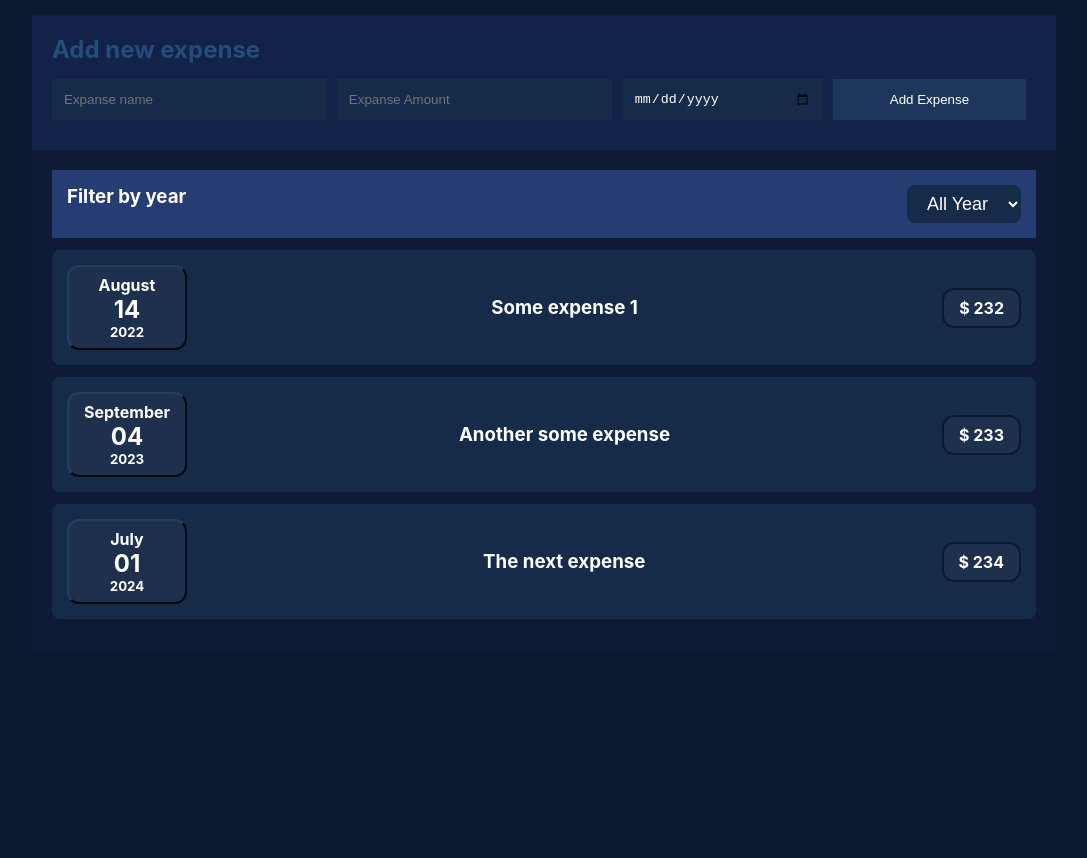
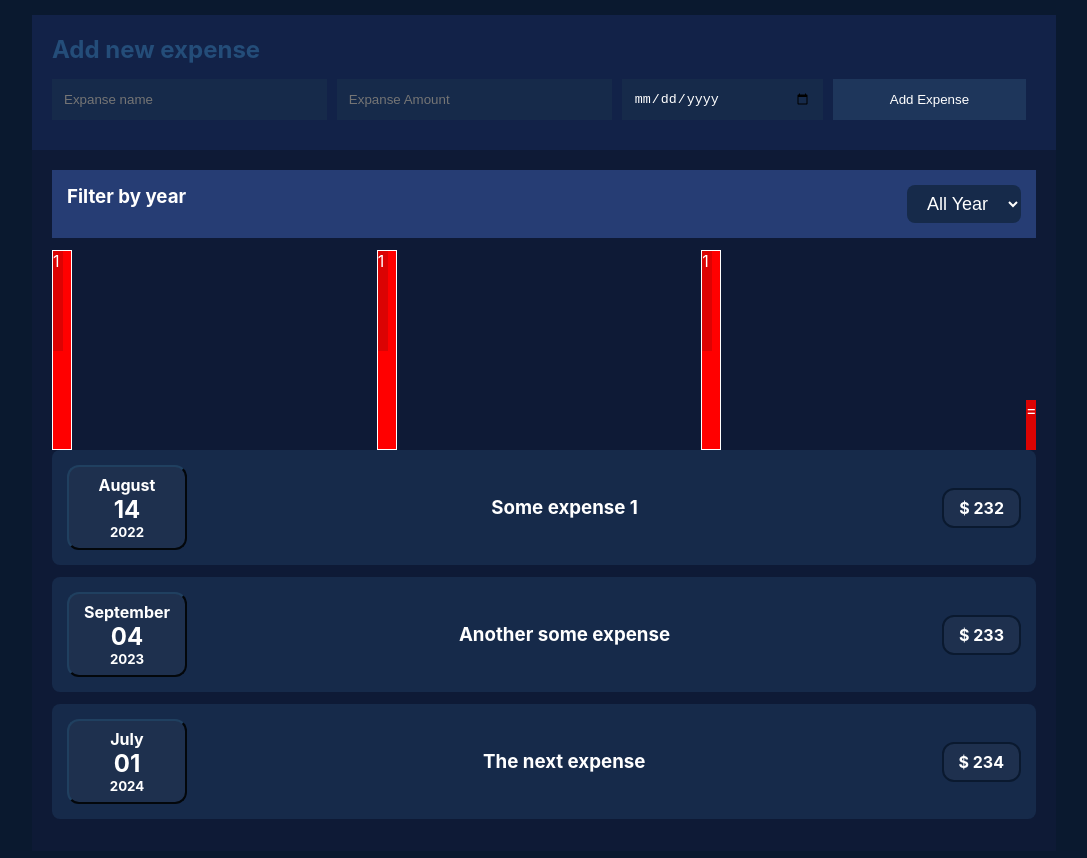
Before and after one commit to J0-Y0/ExpensTracker, a React (Create React App) app: page / in a window 1280 px wide. Shown: the top 858 px of the page, without its empty margins (96-1183 px from the left). Before the commit the page ends 800 px from the top, so only its background shows below. Built offline with nearby package versions, Linux system fonts and the light colour scheme.

Commit message:
adding a chart

```diff
--- a/src/App.js
+++ b/src/App.js
@@ -12,12 +12,14 @@ function App() {
   const [expenses, setExpenses] = useState(initialExpenses)
 
   const handleSave = (data) => {
-    console.log(data)
+
     setExpenses((previousExpense)=>[data,...previousExpense])
   };
 
   return (
+
     <Card>
+
       <NewExpense onSave={handleSave} />
       <Expense expenses={expenses} />
 
--- /dev/null
+++ b/src/components/Chart/BarChart.js
@@ -0,0 +1,12 @@
+function BarChart({dataPoint}) {
+    return (
+        <div className="barChart">
+                <div className="barChart-fill" style={{ height: 100, width: 10 }}>
+                    1
+                </div>
+
+        </div>
+     );
+}
+
+export default BarChart;
--- /dev/null
+++ b/src/components/Chart/Chart.css
@@ -0,0 +1,17 @@
+.chart {
+  display: flex;
+  justify-content: space-between;
+  flex-direction: row;
+  justify-content: baseline;
+  align-items: end;
+}
+
+.barChart {
+  background: red !important;
+  width: 20px;
+  height: 200px;
+  border: 1px solid rgb(255, 255, 255) !important;
+}
+.barChart-fill {
+  background-color: rgb(219, 3, 3);
+}
--- /dev/null
+++ b/src/components/Chart/Chart.js
@@ -0,0 +1,23 @@
+import BarChart from "./BarChart";
+import   "./Chart.css";
+function Chart({expenses}) {
+
+
+    const dataPoints = expenses.map((expense) => {
+
+        return [expense.date.toLocaleString('en-US', { month: "long" }), expense.amount]
+    })
+    return (
+
+        <div className="chart">
+           { dataPoints.map((dataPoint) =><BarChart dataPoint={dataPoint} />)}
+            <div className="barChart-fill" style={{ height: 50, width: 10 }}>
+                =
+            </div>
+
+        </div>
+    );
+
+}
+
+export default Chart;
--- /dev/null
+++ b/src/components/Chart/Chart.scss
@@ -0,0 +1,18 @@
+.chart{
+    // background-color: aliceblue;
+    display: flex;
+    justify-content: space-between ;
+    flex-direction: row;
+    justify-content: baseline;
+    align-items: end;
+}
+.barChart{
+    background: red !important;
+    width: 20px;
+    height: 200px;
+    border: 1px solid rgb(255, 255, 255) !important;
+
+   &-fill{
+    background-color: rgb(219, 3, 3);
+   }
+}
--- a/src/components/Expense/Expense.js
+++ b/src/components/Expense/Expense.js
@@ -1,6 +1,7 @@
 import { useState } from "react";
 import ExpenseItem from "./ExpenseItem";
 import ExpenseFilter from "./ExpenseFilter";
+import Chart from "../Chart/Chart";
 function Expense({ expenses }) {
     const [filteredYear, setFilteredYear] = useState('all')
 
@@ -15,6 +16,7 @@ function Expense({ expenses }) {
     return (
         <div className="expense">
             <ExpenseFilter selected={filteredYear} onFilter={handleFilterChange} years={expenses.map((expense) => expense.date.getFullYear())} />
+            <Chart expenses = {filteredExpenses}  />
             {filteredExpenses.map((expense) => <ExpenseItem key={expense.id} expense={expense}  />)}
 
         </div>
```
